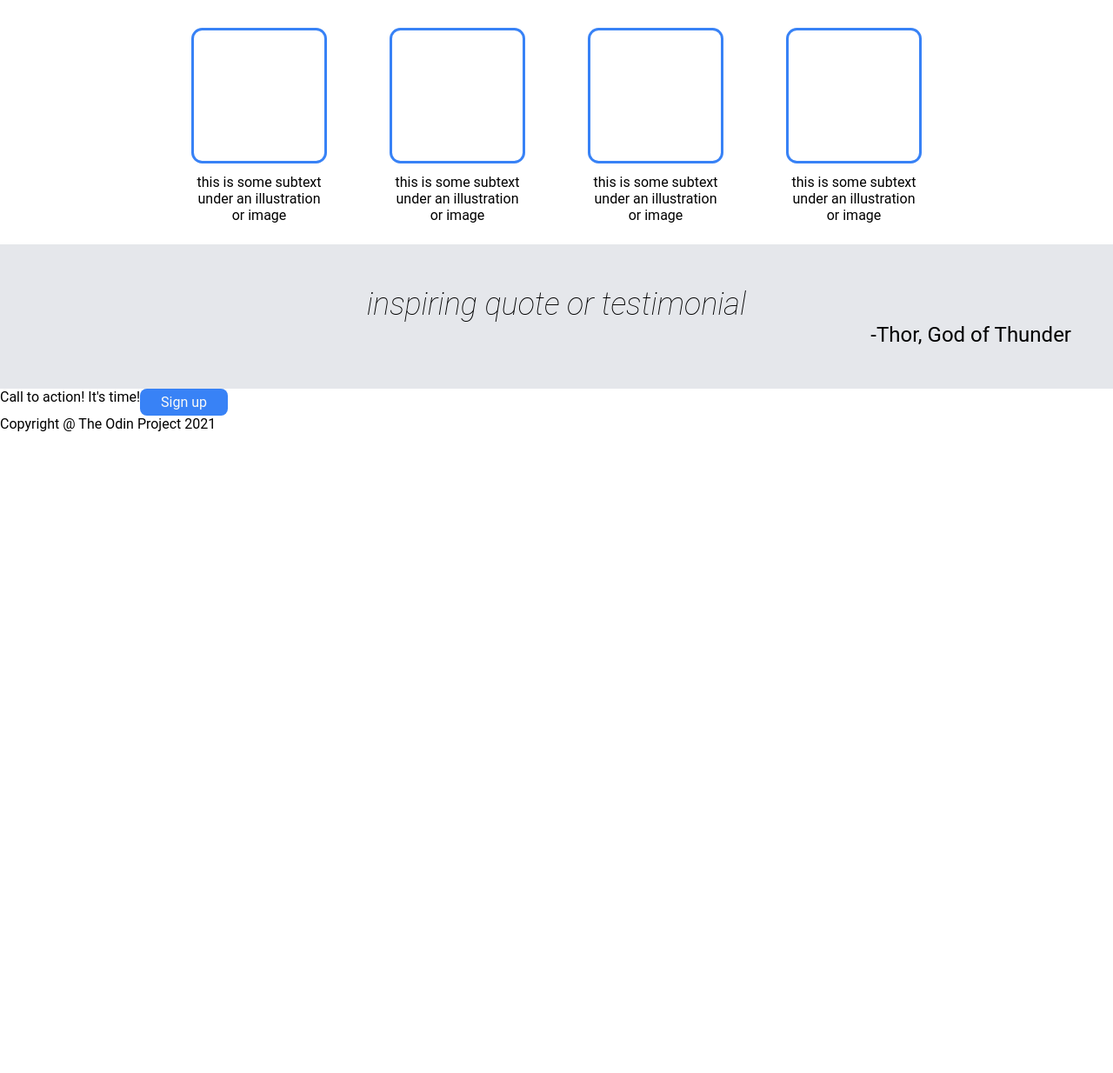
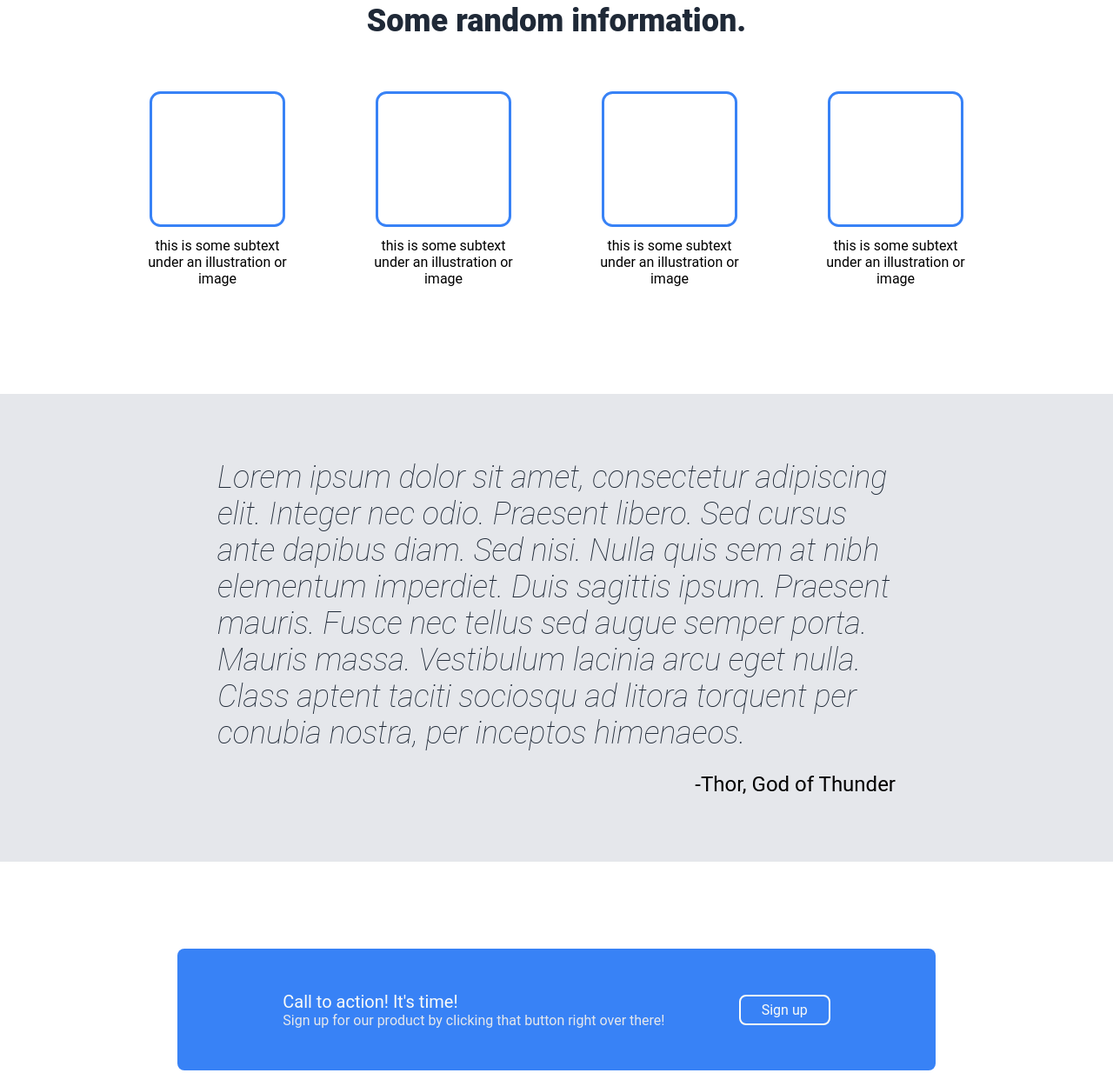
Before and after one commit to nrdbstrd/landing-page-demo, a plain HTML site: page index.html in a window 1280 px wide. Shown: the part 483-1717 px from the top of the page at 87% size. Before the commit the page ends 980 px from the top, so only its background shows below. Drawn offline with Linux system fonts and the light colour scheme.

Commit message:
landing page initial solution complete

```diff
--- a/index.html
+++ b/index.html
@@ -70,14 +70,19 @@
 
         <div class="quoteBlock">
             <div class="quote">
-                <div class="quoteText">inspiring quote or testimonial</div>
+                <div class="quoteText">Lorem ipsum dolor sit amet, consectetur adipiscing elit. Integer nec odio. Praesent libero. Sed cursus ante dapibus diam. Sed nisi. Nulla quis sem at nibh elementum imperdiet. Duis sagittis ipsum. Praesent mauris. Fusce nec tellus sed augue semper porta. Mauris massa. Vestibulum lacinia arcu eget nulla. Class aptent taciti sociosqu ad litora torquent per conubia nostra, per inceptos himenaeos.
+
+                </div>
                 <div class="quoteAttribution">-Thor, God of Thunder</div>
             </div>
         </div>
         <div class="callToAction">
-            <div class="ctaTitle">Call to action! It's time!</div>
-            <div class="ctaSubtext"></div>
-            <div class="signupButton">Sign up</div>
+            <div class="ctaText">
+                <div class="ctaTitle">Call to action! It's time!</div>
+                <div class="ctaSubtext">Sign up for our product by clicking that button right over there!</div>
+            </div>
+
+            <div class="signupButton cta">Sign up</div>
         </div>
 
         <div class="footer">
--- a/style.css
+++ b/style.css
@@ -34,15 +34,18 @@ body {
     font-size: 18px;
     color: #e5e7eb;
     justify-content: space-between;
+    align-items: baseline;
     padding-right: 12px;
     margin-bottom: 56px;
 }
 
-.linklist { display: flex;}
+.linklist {
+    display: flex;
+}
 
 a {
     text-decoration: none;
-    color: inherit;
+    color: #e5e7eb;
 }
 
 ul {
@@ -50,10 +53,13 @@ ul {
     display: flex;
     margin: 0px;
     padding: 0px;
-    gap: 16px;
+    justify-content: space-around;
     font-weight: 300;
 }
 
+li {
+    margin: 0px 0px 0px 16px;
+}
 
 .headerLogo {
     font-size: 24px;
@@ -64,6 +70,7 @@ ul {
     display: flex;
     justify-content: center;
     gap: 48px;
+    margin-bottom: 36px;
 }
 
 .heroText {
@@ -90,7 +97,7 @@ ul {
     background-color: #e5e7eb;
     color: #1F2937;
     min-width: 500px;
-    min-height: 225px;
+    min-height: 250px;
     margin: 16px;
     flex: 1 1 1;
     justify-content: center;
@@ -103,13 +110,14 @@ ul {
     display: flex;
     flex-direction: column;
     align-items: center;
+    padding: 0px 0px 75px;
 }
 
 .rinfoTitle {
     font-size: 36px;
     font-weight: 800;
     color: #1F2937;
-    margin: 24px;
+    margin: 36px 24px 24px;
 }
 
 .rinfoHolder {
@@ -124,6 +132,7 @@ ul {
     display: flex;
     flex-direction: column;
     align-items: center;
+    margin: 0px 16px 0px 16px;
 }
 
 .rinfoBox {
@@ -143,17 +152,18 @@ ul {
     align-items: center;
     justify-content: center;
     text-align: center;
-    max-width: 150px;
+    max-width: 175px;
 }
 
 /* block quote elements */
 
 .quoteBlock {
     background-color: #e5e7eb;
+    margin: 24px 0px 0px 0px;
 }
 
 .quote {
-    margin: 48px;
+    margin: 75px 250px;
 }
 
 .quoteText {
@@ -163,6 +173,8 @@ ul {
     font-size: 36px;
     font-weight: 200;
     font-style: italic;
+    color: #1f2937;
+    margin-bottom: 24px;
 }
 
 .quoteAttribution {
@@ -170,10 +182,49 @@ ul {
     display: flex;
     justify-content: flex-end;
     align-items: flex-end;
+
 }
 
 /* call to action elements */
 
 .callToAction {
     display: flex;
+    align-self: center;
+    background-color: #3882f6;
+    border-radius: 8px;
+    margin: 100px 48px;
+    min-height: 100px;
+    min-width: 800px;
+    flex:  1 1 1;
+    justify-content: space-evenly;
+    padding: 20px 36px;
 }
+
+.ctaTitle {
+    font-size: 20px;
+    color: #f9faf8;
+}
+
+.ctaText {
+    display: flex;
+    flex-direction: column;
+    justify-content: center;
+}
+
+.ctaSubtext {
+    color: #e5e7eb;
+    font-size: ;
+}
+
+.cta {
+    border: 2px solid #f9faf8;
+    align-self: center;
+}
+
+.footer {
+    display: flex;
+    justify-content: center;
+    background-color: #1F2937;
+    color: #f9faf8;
+    padding: 36px;
+}
```
